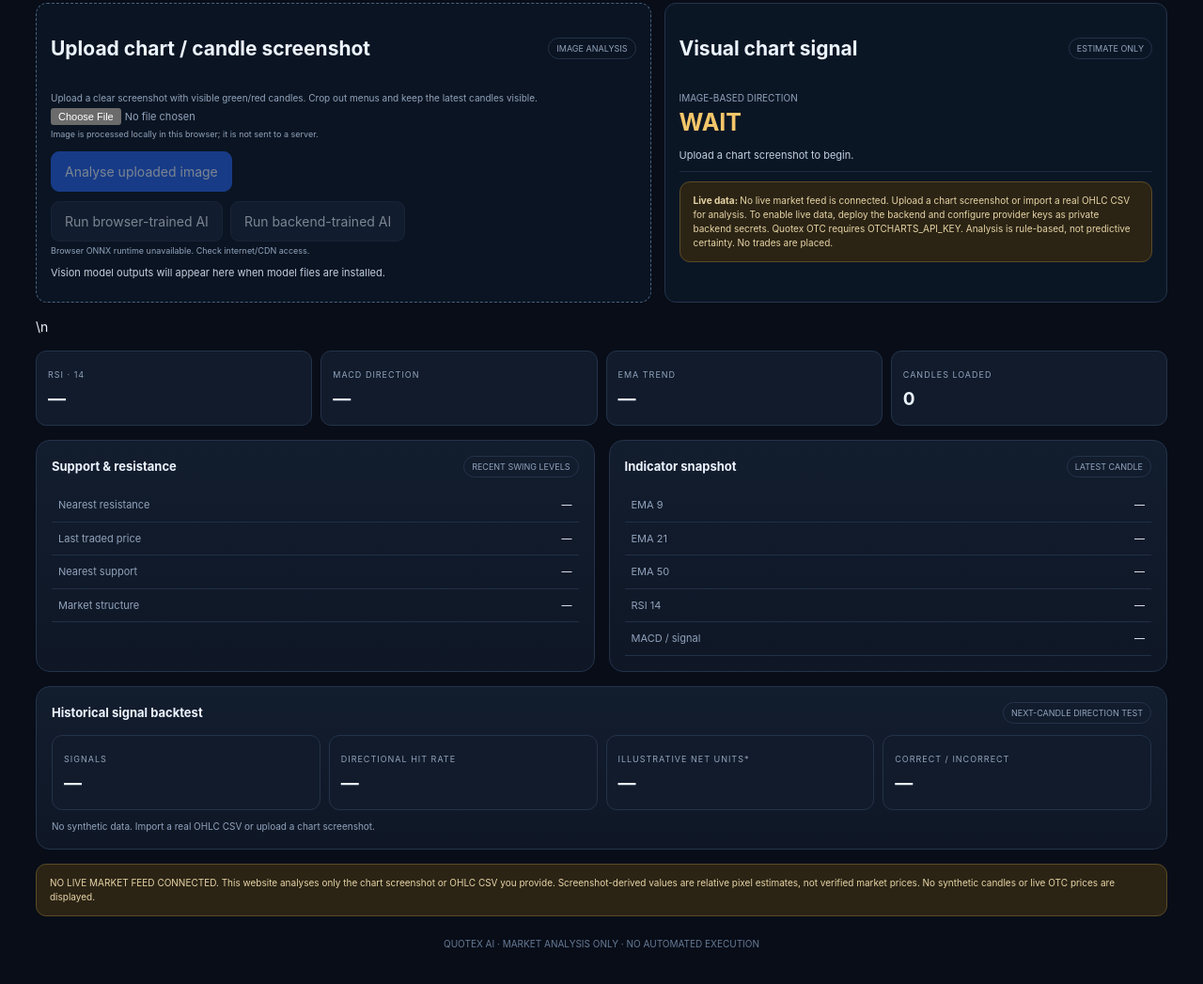
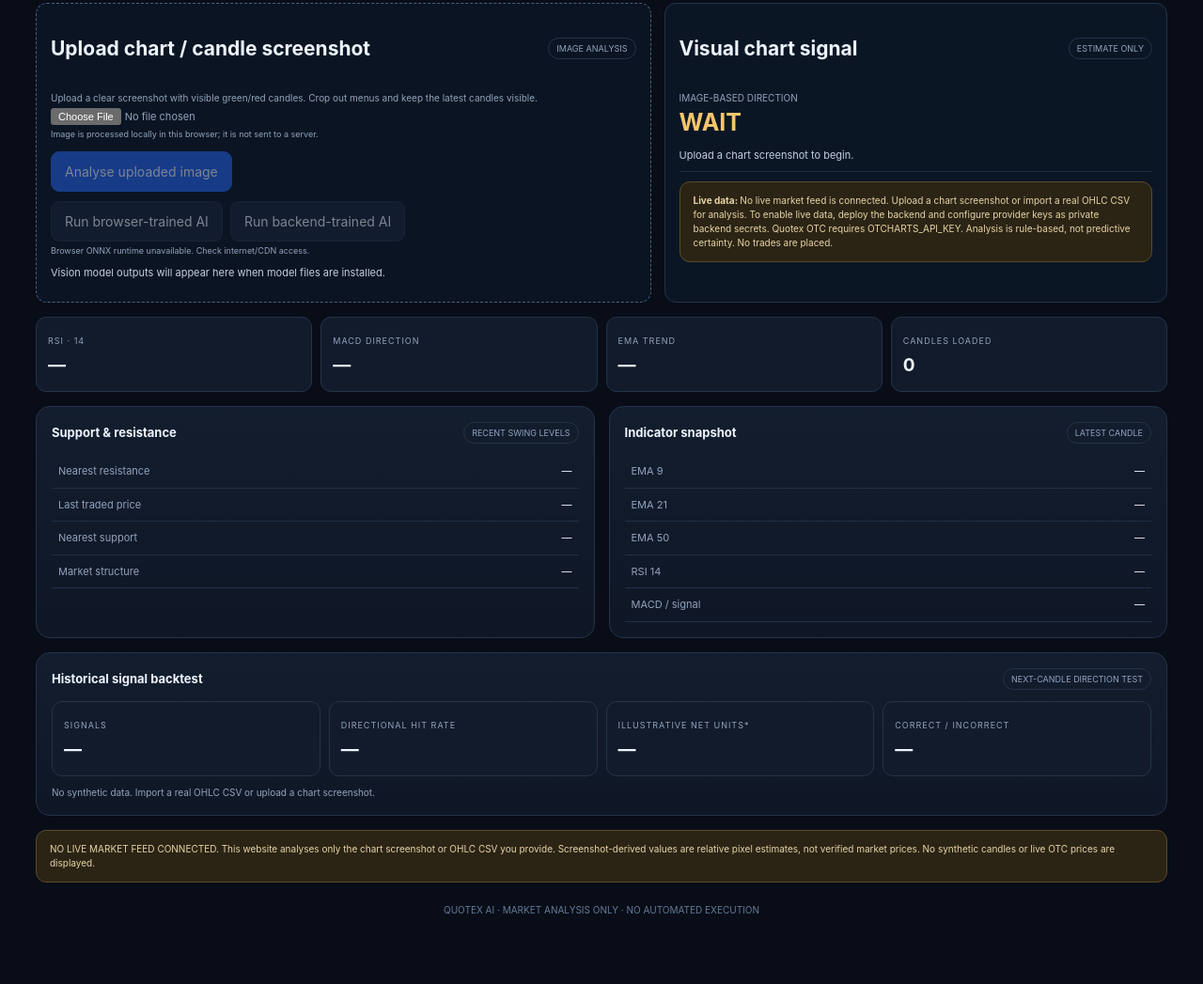
Before and after one commit to codex-inn/Quotex-AI-Bot, a plain HTML site: page index.html in a window 1280 px wide. Shown: the part 825-1872 px from the top of the page at 94% size. Drawn offline with Linux system fonts and the light colour scheme.

Commit message:
Fix stray escaped newline in dashboard markup

```diff
--- a/index.html
+++ b/index.html
@@ -64,7 +64,8 @@ main{max-width:1480px;margin:auto;padding:27px clamp(13px,3vw,38px) 55px}.top{di
   <div class="notice" style="margin-top:10px">The analyser estimates candle geometry from the screenshot and calculates patterns and indicators from relative pixel-derived OHLC. Exact market prices cannot be recovered reliably from pixels alone. Confirm extracted candles before acting.</div>
  </div>
 </section>
-\n<div class="stats"><div class="stat"><label>RSI · 14</label><strong id="rsi">—</strong></div><div class="stat"><label>MACD direction</label><strong id="macd">—</strong></div><div class="stat"><label>EMA trend</label><strong id="trend">—</strong></div><div class="stat"><label>Candles loaded</label><strong id="count">0</strong></div></div>
+
+<div class="stats"><div class="stat"><label>RSI · 14</label><strong id="rsi">—</strong></div><div class="stat"><label>MACD direction</label><strong id="macd">—</strong></div><div class="stat"><label>EMA trend</label><strong id="trend">—</strong></div><div class="stat"><label>Candles loaded</label><strong id="count">0</strong></div></div>
 <div class="two">
 <section class="panel"><div class="panel-head"><h2>Support & resistance</h2><span class="pill">RECENT SWING LEVELS</span></div><table class="table"><tbody><tr><td>Nearest resistance</td><td id="resistance">—</td></tr><tr><td>Last traded price</td><td id="lastPrice">—</td></tr><tr><td>Nearest support</td><td id="support">—</td></tr><tr><td>Market structure</td><td id="structure">—</td></tr></tbody></table></section>
 <section class="panel"><div class="panel-head"><h2>Indicator snapshot</h2><span class="pill">LATEST CANDLE</span></div><table class="table"><tbody><tr><td>EMA 9</td><td id="ema9">—</td></tr><tr><td>EMA 21</td><td id="ema21">—</td></tr><tr><td>EMA 50</td><td id="ema50">—</td></tr><tr><td>RSI 14</td><td id="rsi2">—</td></tr><tr><td>MACD / signal</td><td id="macd2">—</td></tr></tbody></table></section>
```
